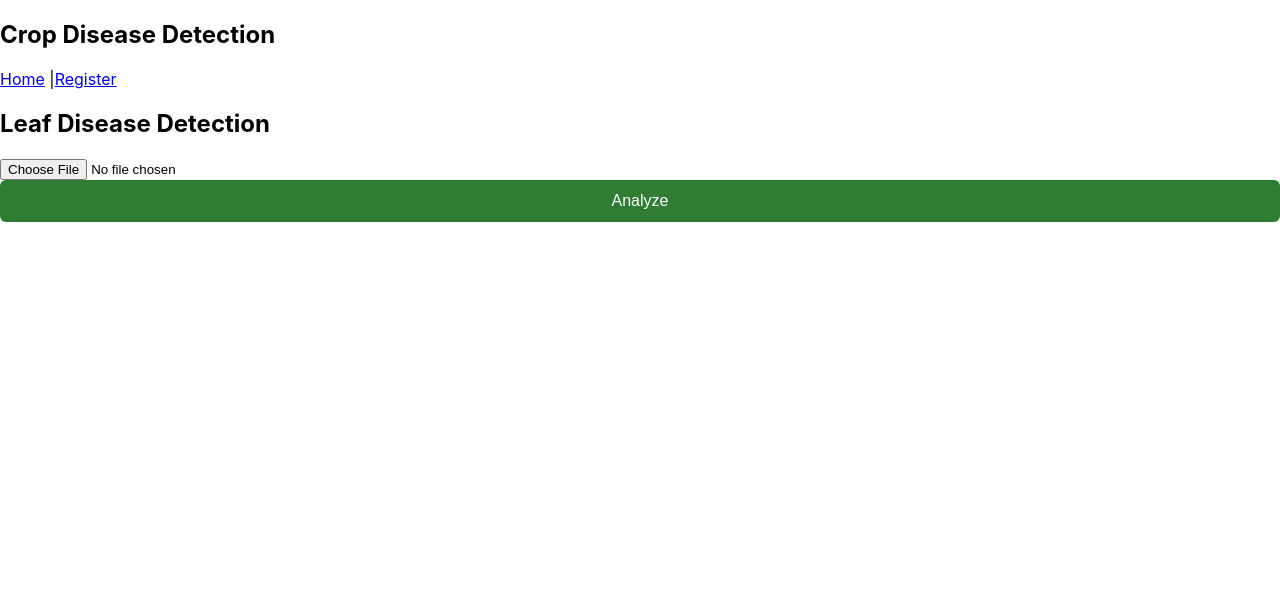
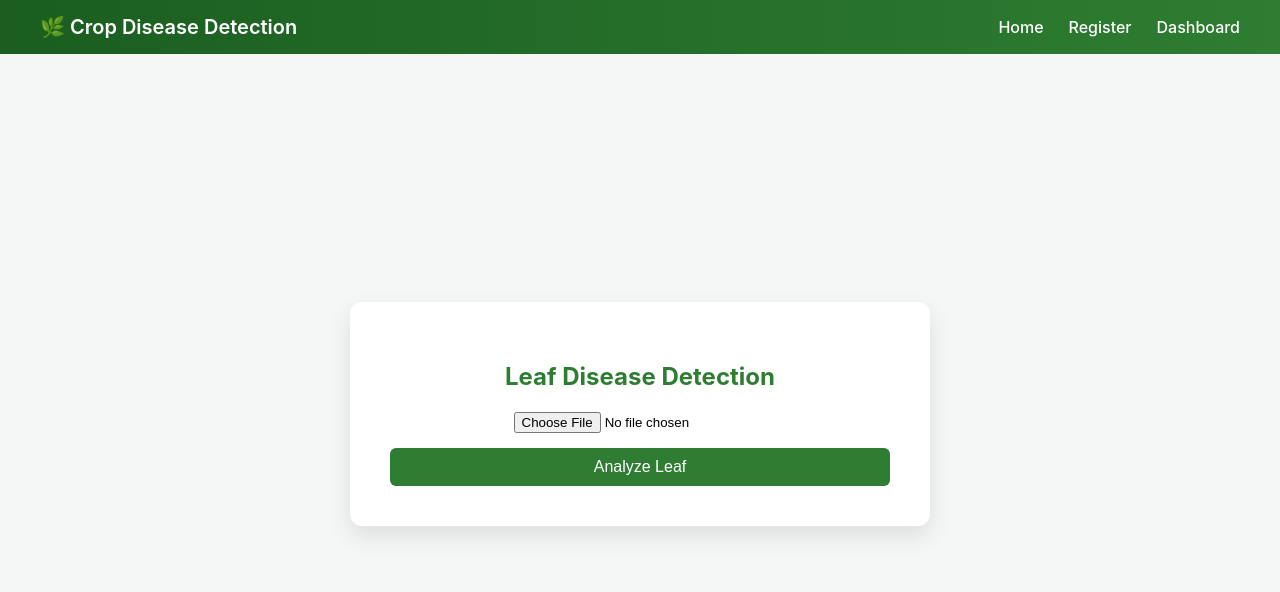
Before and after one commit to kammeows/crop_disease_capstone_project, a React (Create React App) app in the folder client/: page /dashboard in a window 1280 px wide. Shown: the top 592 px of the page. Built offline with nearby package versions, Linux system fonts and the light colour scheme.

Commit message:
Improve the UI

```diff
--- /dev/null
+++ b/client/src/components/Navbar.css
@@ -0,0 +1,30 @@
+.navbar {
+  background: linear-gradient(90deg, #1b5e20, #2e7d32);
+  padding: 15px 40px;
+  color: white;
+  box-shadow: 0 4px 8px rgba(0, 0, 0, 0.2);
+}
+
+.navbar-container {
+  display: flex;
+  justify-content: space-between;
+  align-items: center;
+}
+
+.logo {
+  margin: 0;
+  font-size: 20px;
+  font-weight: 600;
+}
+
+.nav-links a {
+  color: white;
+  text-decoration: none;
+  margin-left: 25px;
+  font-weight: 500;
+  transition: 0.3s;
+}
+
+.nav-links a:hover {
+  color: #c8e6c9;
+}
--- a/client/src/components/Navbar.js
+++ b/client/src/components/Navbar.js
@@ -1,10 +1,18 @@
 import { Link } from "react-router-dom";
+import "./Navbar.css";
 
 function Navbar() {
   return (
-    <nav>
-      <h2>Crop Disease Detection</h2>
-      <Link to="/">Home</Link> |<Link to="/register">Register</Link>
+    <nav className="navbar">
+      <div className="navbar-container">
+        <h2 className="logo">🌿 Crop Disease Detection</h2>
+
+        <div className="nav-links">
+          <Link to="/">Home</Link>
+          <Link to="/register">Register</Link>
+          <Link to="/dashboard">Dashboard</Link>
+        </div>
+      </div>
     </nav>
   );
 }
--- /dev/null
+++ b/client/src/pages/Dashboard.css
@@ -0,0 +1,60 @@
+.dashboard-container {
+  display: flex;
+  justify-content: center;
+  align-items: center;
+  min-height: 90vh;
+  background: #f4f7f6;
+}
+
+.dashboard-card {
+  background: white;
+  padding: 40px;
+  width: 500px;
+  border-radius: 12px;
+  box-shadow: 0 10px 25px rgba(0, 0, 0, 0.1);
+  text-align: center;
+}
+
+.dashboard-card h2 {
+  margin-bottom: 20px;
+  color: #2e7d32;
+}
+
+.upload-section input {
+  margin-bottom: 15px;
+}
+
+.preview-image {
+  width: 200px;
+  height: auto;
+  margin: 15px 0;
+  border-radius: 8px;
+  border: 1px solid #ddd;
+}
+
+button {
+  padding: 10px 20px;
+  background-color: #2e7d32;
+  color: white;
+  border: none;
+  border-radius: 6px;
+  cursor: pointer;
+  transition: 0.3s;
+}
+
+button:hover {
+  background-color: #1b5e20;
+}
+
+.result-box {
+  margin-top: 25px;
+  padding: 15px;
+  background-color: #e8f5e9;
+  border-radius: 8px;
+  border: 1px solid #c8e6c9;
+}
+
+.result-box h3 {
+  margin-bottom: 8px;
+  color: #1b5e20;
+}
--- a/client/src/pages/Dashboard.js
+++ b/client/src/pages/Dashboard.js
@@ -1,9 +1,11 @@
 import { useState } from "react";
 import axios from "axios";
+import "./Dashboard.css";
 
 function Dashboard() {
   const [file, setFile] = useState(null);
   const [result, setResult] = useState("");
+  const [preview, setPreview] = useState(null);
 
   const handleUpload = async () => {
     if (!file) return alert("Upload an image");
@@ -23,13 +25,34 @@ function Dashboard() {
     }
   };
 
+  const handleFileChange = (e) => {
+    const selectedFile = e.target.files[0];
+    setFile(selectedFile);
+    setPreview(URL.createObjectURL(selectedFile));
+  };
+
   return (
-    <div>
-      <h2>Leaf Disease Detection</h2>
-      <input type="file" onChange={(e) => setFile(e.target.files[0])} />
-      <button onClick={handleUpload}>Analyze</button>
+    <div className="dashboard-container">
+      <div className="dashboard-card">
+        <h2>Leaf Disease Detection</h2>
 
-      {result && <h3>Result: {result}</h3>}
+        <div className="upload-section">
+          <input type="file" onChange={handleFileChange} />
+
+          {preview && (
+            <img src={preview} alt="Preview" className="preview-image" />
+          )}
+
+          <button onClick={handleUpload}>Analyze Leaf</button>
+        </div>
+
+        {result && (
+          <div className="result-box">
+            <h3>Prediction Result</h3>
+            <p>{result}</p>
+          </div>
+        )}
+      </div>
     </div>
   );
 }
```
Also changed, not shown: 1 other file (tests, documents, lock files or other folders).
